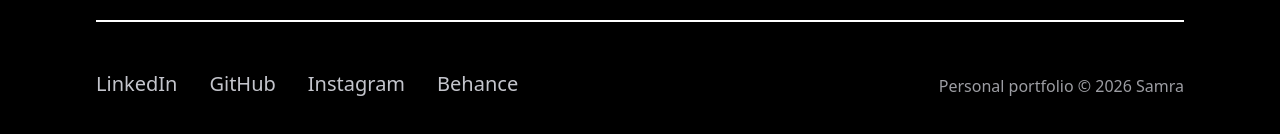
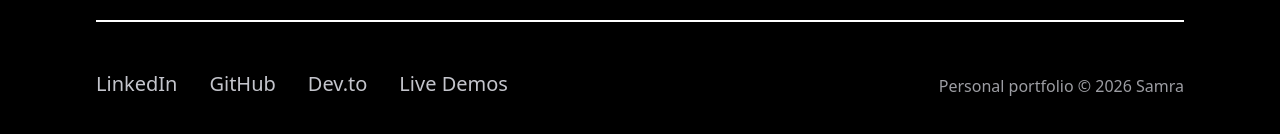
Before and after one commit to Samra720/samra-portfolio, a React (Vite) app in the folder frontend/: page / in a window 1280 px wide. Shown: the part 7169-7303 px from the top of the page. Built offline with nearby package versions, Linux system fonts and the light colour scheme; the HTML template or start-up script is replaced by a standard one.

Commit message:
Footer links made better, still need some work though

```diff
--- /dev/null
+++ b/frontend/src/components/ConfirmModal.tsx
@@ -0,0 +1,41 @@
+import { motion, AnimatePresence } from "framer-motion";
+import ThemeButton from "./ThemeButton";
+
+interface ConfirmProps {
+  isOpen: boolean;
+  onClose: () => void;
+  onConfirm: () => void;
+  url: string;
+}
+
+export default function ConfirmModal({ isOpen, onClose, onConfirm, url }: ConfirmProps) {
+  return (
+    <AnimatePresence>
+      {isOpen && (
+        <div className="fixed inset-0 z-[100] flex items-center justify-center p-6">
+          <motion.div
+            initial={{ opacity: 0 }} animate={{ opacity: 1 }} exit={{ opacity: 0 }}
+            onClick={onClose} className="absolute inset-0 bg-black/80 backdrop-blur-sm"
+          />
+          <motion.div
+            initial={{ scale: 0.9, opacity: 0 }} animate={{ scale: 1, opacity: 1 }} exit={{ scale: 0.9, opacity: 0 }}
+            className="relative bg-regal border border-muted/20 p-8 rounded-3xl max-w-md w-full text-center shadow-2xl"
+          >
+            <h3 className="text-2xl font-bold mb-4">Leaving the Portfolio?</h3>
+            <p className="text-muted mb-8 text-lg">
+              You're heading over to <span className="text-main font-mono text-sm underline">{url}</span>. Ready to go?
+            </p>
+            <div className="flex flex-col sm:flex-row gap-4 justify-center">
+              <button onClick={onClose} className="px-6 py-2 text-muted hover:text-main transition-colors">
+                Stay here
+              </button>
+              <ThemeButton onClick={onConfirm} className="px-8! py-3!">
+                Yes, let's go!
+              </ThemeButton>
+            </div>
+          </motion.div>
+        </div>
+      )}
+    </AnimatePresence>
+  );
+}
--- a/frontend/src/components/Footer.tsx
+++ b/frontend/src/components/Footer.tsx
@@ -1,21 +1,56 @@
-import { NavLink } from "react-router-dom";
+import { useState } from "react";
+import ConfirmModal from "./ConfirmModal";
 
 export default function Footer() {
+  const [targetUrl, setTargetUrl] = useState<string | null>(null);
+
+  const handleLinkClick = (e: React.MouseEvent, url: string) => {
+    e.preventDefault();
+    setTargetUrl(url);
+  };
+
+  const confirmLeave = () => {
+    if (targetUrl) {
+      window.open(targetUrl, "_blank", "noopener,noreferrer");
+      setTargetUrl(null);
+    }
+  };
+
+  const socialLinks = [
+    { name: "LinkedIn", url: "https://www.linkedin.com/in/syeda-samra-ali-590878283/" },
+    { name: "GitHub", url: "https://github.com/Samra720" },
+    { name: "Dev.to", url: "https://dev.to/samra-dev" },
+    { name: "Live Demos", url: "https://vercel.com/samra-projects" },
+  ];
+
   return (
     <footer className="text-muted px-6 md:px-12 xl:px-24 mt-20">
       <div className="flex flex-col md:flex-row justify-between items-center gap-8 w-full py-12 border-t-2 border-main">
 
         <div className="flex flex-wrap justify-center gap-5 md:gap-8">
-          <NavLink to="/" className="text-lg md:text-xl pb-1 hover:border-b-2 cursor-pointer transition-all">LinkedIn</NavLink>
-          <NavLink to="/" className="text-lg md:text-xl pb-1 hover:border-b-2 cursor-pointer transition-all">GitHub</NavLink>
-          <NavLink to="/" className="text-lg md:text-xl pb-1 hover:border-b-2 cursor-pointer transition-all">Instagram</NavLink>
-          <NavLink to="/" className="text-lg md:text-xl pb-1 hover:border-b-2 cursor-pointer transition-all">Behance</NavLink>
+          {socialLinks.map((link) => (
+            <a
+              key={link.name}
+              href={link.url}
+              onClick={(e) => handleLinkClick(e, link.url)}
+              className="text-lg md:text-xl pb-1 hover:border-b-2 hover:text-main border-main/30 cursor-pointer transition-all"
+            >
+              {link.name}
+            </a>
+          ))}
         </div>
 
         <p className="text-center text-sm md:text-base opacity-80">
           Personal portfolio © {new Date().getFullYear()} Samra
         </p>
       </div>
+
+      <ConfirmModal
+        isOpen={!!targetUrl}
+        onClose={() => setTargetUrl(null)}
+        onConfirm={confirmLeave}
+        url={targetUrl || ""}
+      />
     </footer>
   );
 }
```
